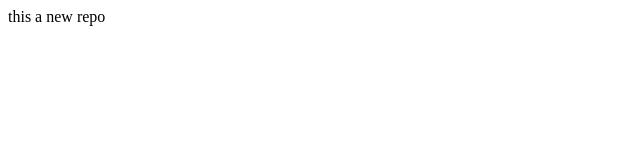
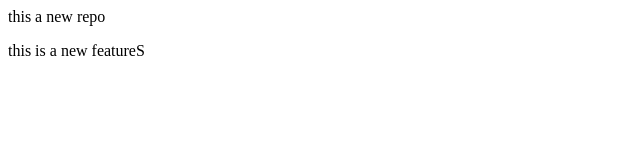
Before and after one commit to Mohor911/localRepo, a plain HTML site: page index.html in a window 1280 px wide. Shown: the whole page, without its empty margins (0-640 px from the left). Drawn offline with Linux system fonts and the light colour scheme.

Commit message:
added a new feature in feature1 branch

```diff
--- a/index.html
+++ b/index.html
@@ -1 +1,2 @@
 <p>this a new repo</p>
+<p>this is a new featureS</p>
```
